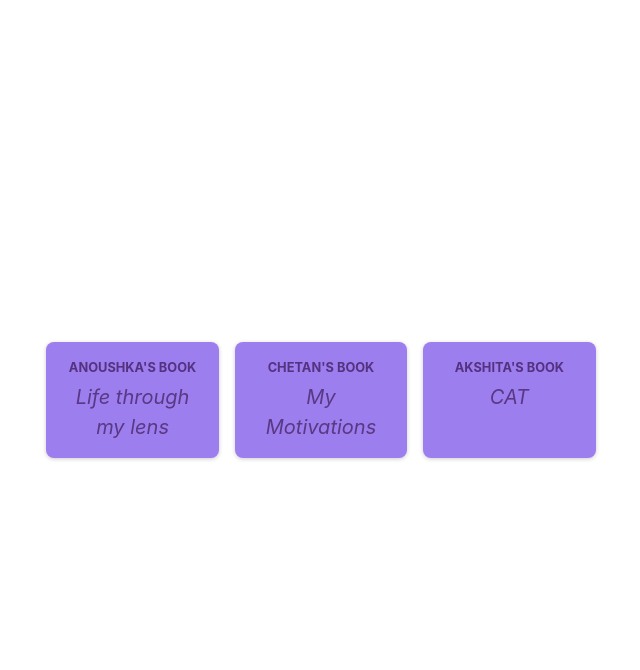
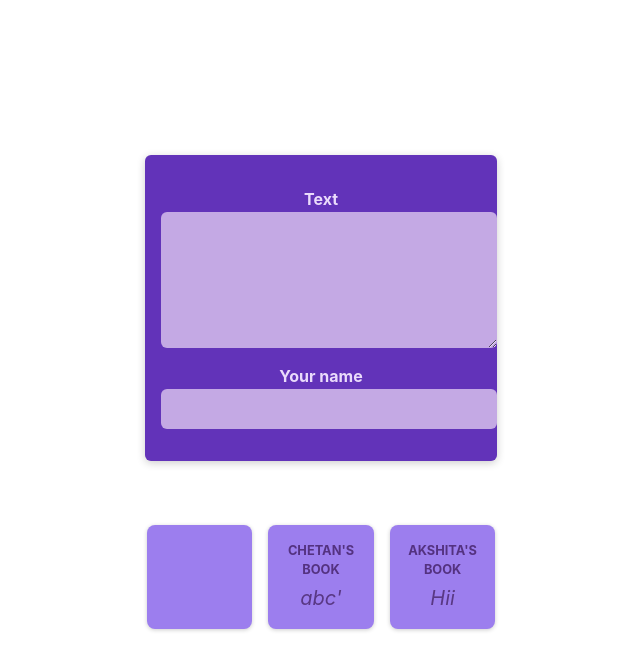
Before and after one commit to Anoushka444/PostIt-A-React-Project, a React (Vite) app: page / in a window 1280 px wide. Shown: the top 670 px of the page, without its empty margins (319-959 px from the left). Built offline with nearby package versions, Linux system fonts and the light colour scheme.

Commit message:
Newly added 'states' knowledge

```diff
--- a/src/App.jsx
+++ b/src/App.jsx
@@ -1,6 +1,6 @@
 
 import './App.css'
-
+import NewPost from './components/NewPost';
 import Learnprops from './components/Learnprops'
 import PostsList from './components/PostsList';
 
--- /dev/null
+++ b/src/components/NewPost.jsx
@@ -0,0 +1,26 @@
+import classes from './NewPost.module.css';
+
+
+
+function NewPost(props) {
+   // const [EnteredBody,setEnteredBody]=useState('');  this is a React Hook, multiple built in functions in react are ther.
+
+
+
+  return (
+    <form className={classes.form}>
+      <p>
+        <label htmlFor="body">Text</label>
+
+        <textarea id="body" required rows={5} onChange={props.onBodyChange}/>
+      </p>
+
+      <p>
+        <label htmlFor="name">Your name</label>
+        <input type="text" id="name" required onChange={props.onAuthorChange}/>
+      </p>
+    </form>
+  );
+}
+
+export default NewPost;
--- /dev/null
+++ b/src/components/NewPost.module.css
@@ -0,0 +1,55 @@
+.form {
+    background-color: #6233b9;
+    padding: 1rem;
+    width: 20rem;
+    margin: 2rem auto;
+    border-radius: 6px;
+    box-shadow: 0 2px 8px rgba(0, 0, 0, 0.2);
+  }
+
+  .form label {
+    display: block;
+    margin-bottom: 0.05rem;
+    color: #eadbfb;
+    font-weight: bold;
+  }
+
+  .form input,
+  .form textarea {
+    display: block;
+    width: 100%;
+    font: inherit;
+    padding: 0.5rem;
+    border-radius: 6px;
+    border: none;
+    background-color: #c4a9e4;
+    color: #28262c;
+  }
+
+  .actions {
+    display: flex;
+    justify-content: flex-end;
+    gap: 0.5rem;
+  }
+
+  .actions button {
+    cursor: pointer;
+    font: inherit;
+    padding: 0.5rem 1.5rem;
+    border: none;
+    border-radius: 4px;
+    background-color: #34036c;
+    color: #e5d5f7;
+  }
+
+  .actions button:hover {
+    background-color: #23014a;
+  }
+
+  .actions button[type='button'] {
+    background-color: transparent;
+  }
+
+  .actions button[type='button']:hover {
+    color: #d1bee6;
+  }
--- a/src/components/PostsList.jsx
+++ b/src/components/PostsList.jsx
@@ -1,14 +1,33 @@
 import classes from './PostsList.module.css';
 import Learnprops from './Learnprops';
+import NewPost from './NewPost';
+import { useState } from 'react';
+
+
 
 function PostsList(){
+    const [enteredBody, setEnteredBody]=useState('');
+
+    const[enteredAuthor,setenteredAuthor]=useState('');
+
+function bodyChangeHandler(event)
+{
+    setEnteredBody(event.target.value);
+}
+
+function authorChangeHandler(event)
+{
+    setEnteredAuthor(event.target.value);
+}
 return(
+    <>
+    <NewPost onBodyChange={bodyChangeHandler} onAuthodChange={authorChangeHandler}/>
 <ul className={classes.posts}>
-    <Learnprops author="Anoushka's Book" bookName="Life through my lens" />
-    <Learnprops author="Chetan's book" bookName="My Motivations" />
-    <Learnprops author="Akshita's book" bookName="CAT" />
+    <Learnprops author={enteredAuthor} bookName={enteredBody}  />
+    <Learnprops author="Chetan's book" bookName="abc'"/>
+    <Learnprops author="Akshita's book" bookName="Hii" />
 </ul>
-
+</>
 );
 
 }
```
